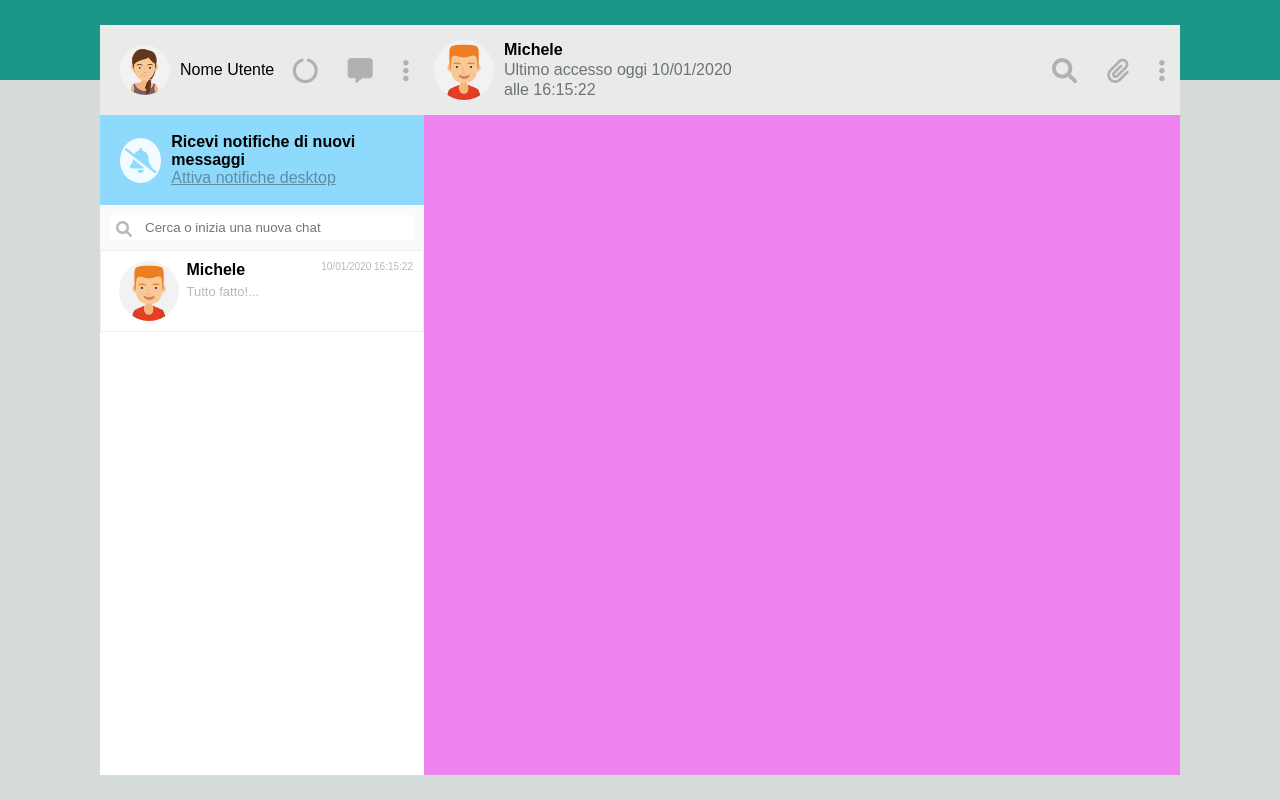
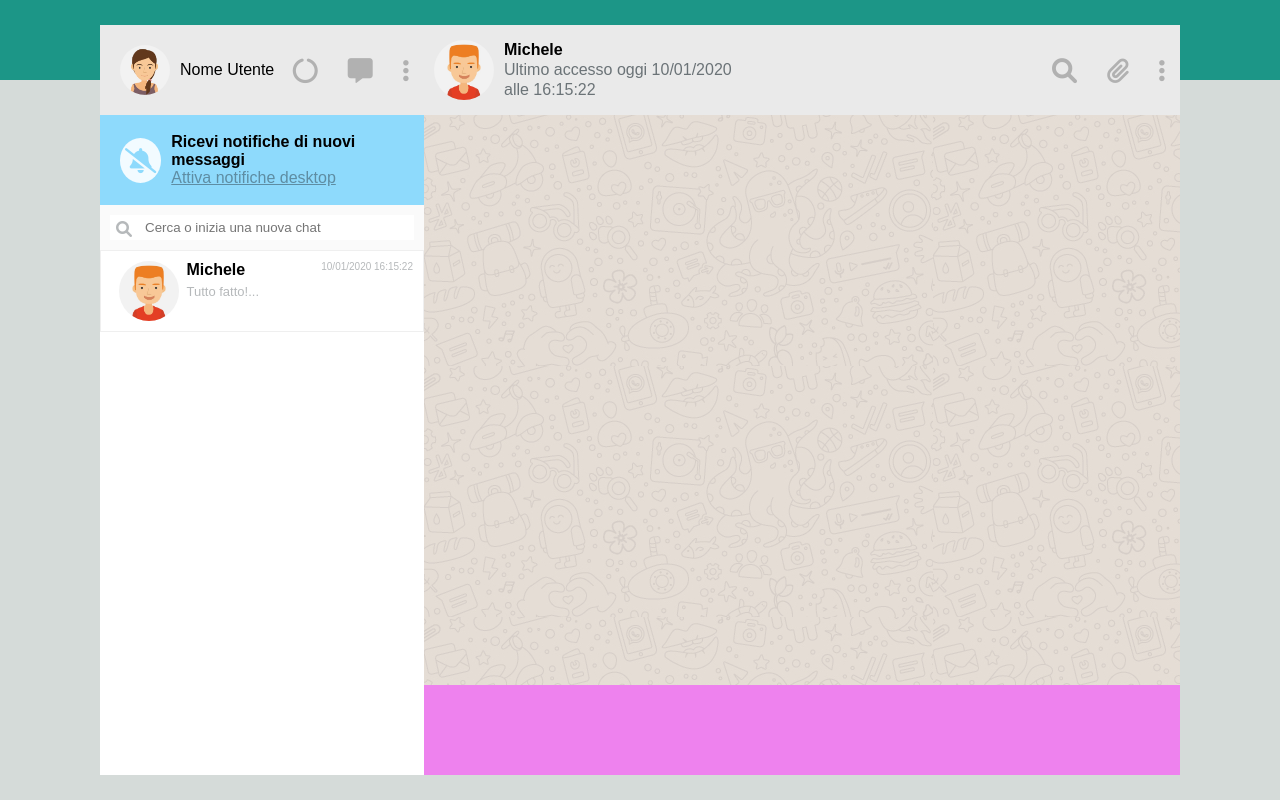
Before and after one commit to Pier98Sa/vue-boolzapp, a plain HTML site: page index.html in a window 1280 px wide. Drawn offline with nearby package versions, Linux system fonts and the light colour scheme.

Commit message:
aggiunto il background della chat

```diff
--- a/css/style.css
+++ b/css/style.css
@@ -190,6 +190,7 @@ main .chat-details{
     justify-content: space-between;
     align-items: center;
     height: 90px;
+    width: 100%;
 }
 
 /*user-info*/
@@ -224,3 +225,10 @@ main .chat-details{
 .user-button-box i{
     margin: 0 15px;
 }
+/*chat-text*/
+main .chat-text{
+    height: calc(100% - 180px);
+    width: 100%;
+    background-image: url("../img/mine.jpg");
+    overflow-y: scroll;
+}
--- a/index.html
+++ b/index.html
@@ -100,6 +100,10 @@
 
             </div>
 
+            <div class="chat-text">
+
+            </div>
+
         </main>
 
 
```
